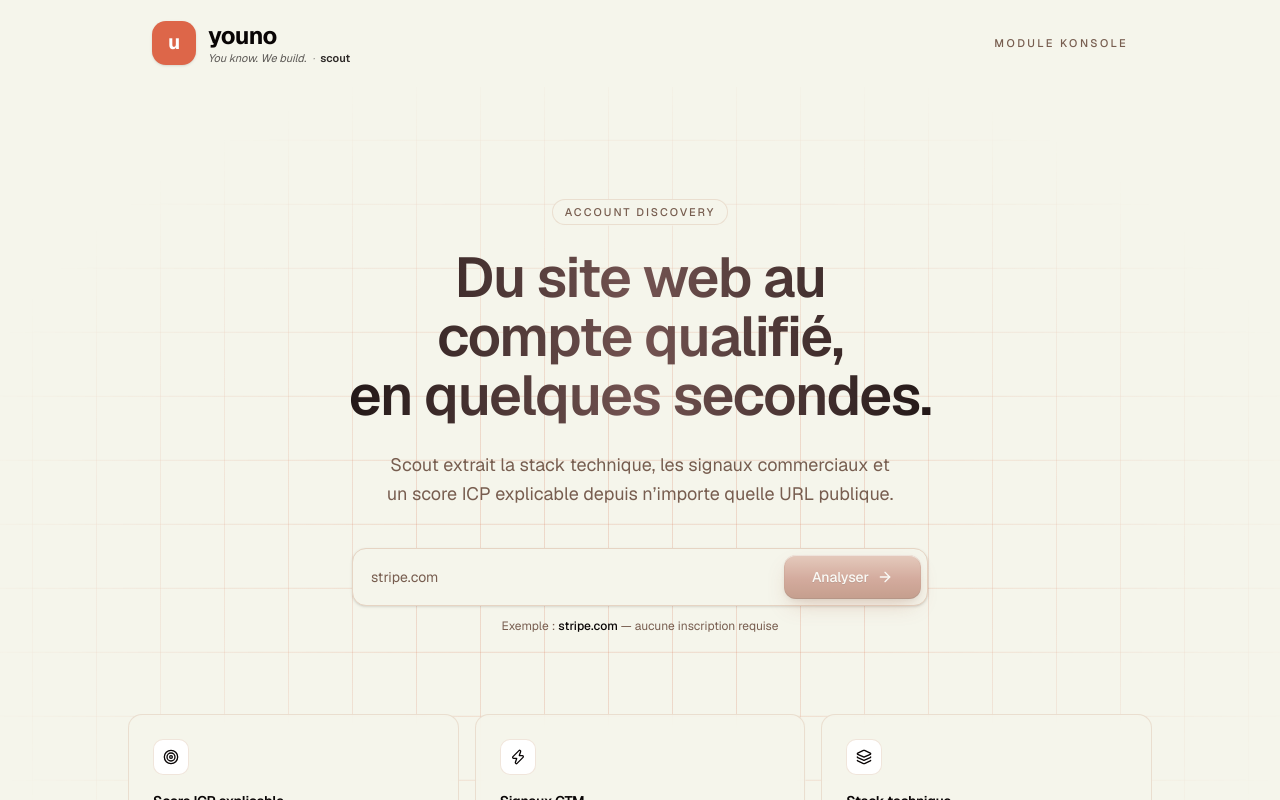
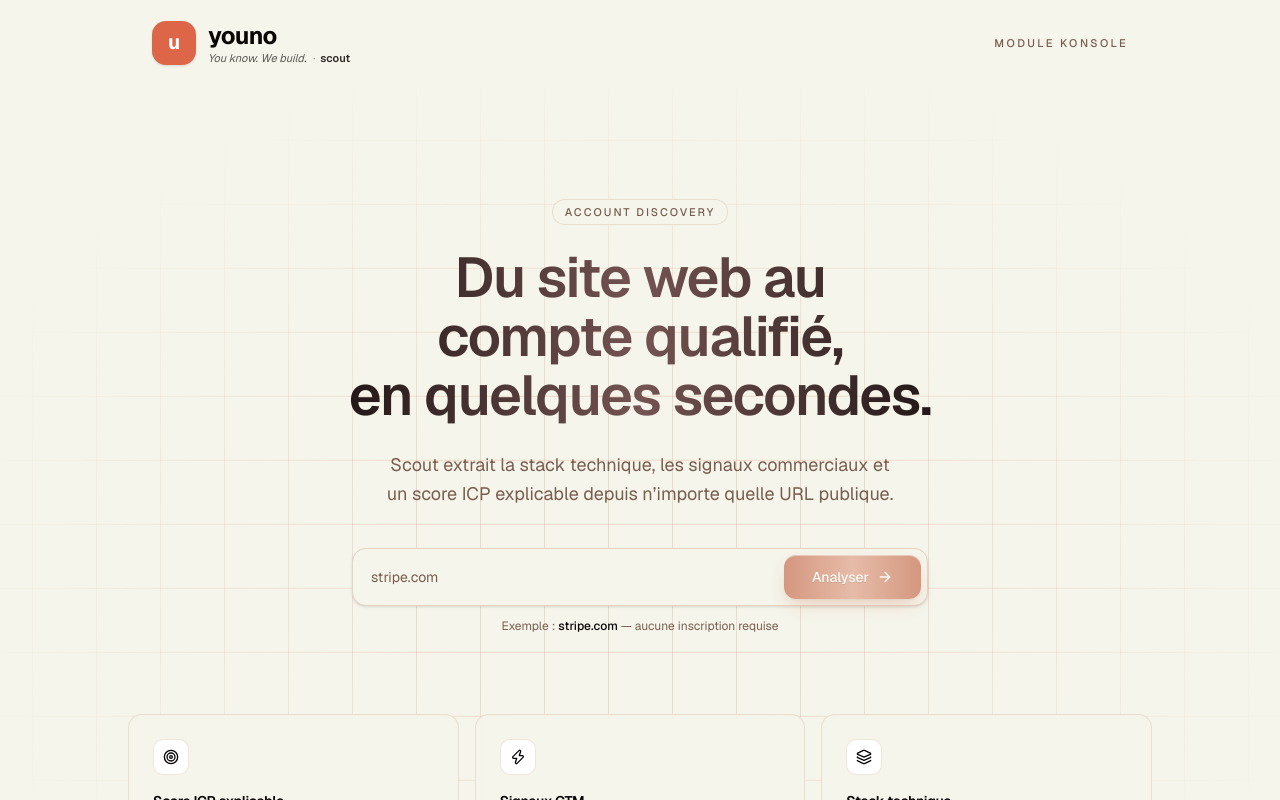
Before and after one commit to HamzaNADIFI07/Youno-Scout, a Next.js app: page / in a window 1280 px wide. Shown: the top 800 px of the page. Built offline with nearby package versions, Linux system fonts and the light colour scheme.

Commit message:
style: horizontal gradient on CTA and remove dark insets that muddied orange

```diff
--- a/src/components/analyze-form.tsx
+++ b/src/components/analyze-form.tsx
@@ -12,19 +12,15 @@ type Props = {
 };
 
 const BASE_SHADOW = [
-  "inset 0 1px 0 rgba(255,255,255,0.65)",
-  "inset 0 -1px 0 rgba(0,0,0,0.18)",
-  "inset 0 0 0 1px rgba(196,80,42,0.35)",
-  "0 10px 22px -6px rgba(208,92,53,0.55)",
-  "0 2px 4px rgba(0,0,0,0.1)",
+  "inset 0 1px 0 rgba(255,255,255,0.45)",
+  "0 8px 18px -4px rgba(206,86,47,0.45)",
+  "0 1px 2px rgba(0,0,0,0.06)",
 ].join(", ");
 
 const HOVER_SHADOW = [
-  "inset 0 1px 0 rgba(255,255,255,0.7)",
-  "inset 0 -1px 0 rgba(0,0,0,0.2)",
-  "inset 0 0 0 1px rgba(196,80,42,0.4)",
-  "0 14px 28px -6px rgba(208,92,53,0.6)",
-  "0 4px 8px rgba(0,0,0,0.12)",
+  "inset 0 1px 0 rgba(255,255,255,0.55)",
+  "0 12px 24px -4px rgba(206,86,47,0.55)",
+  "0 2px 4px rgba(0,0,0,0.08)",
 ].join(", ");
 
 export function AnalyzeForm({ value, onChange, onSubmit, isLoading }: Props) {
@@ -35,7 +31,7 @@ export function AnalyzeForm({ value, onChange, onSubmit, isLoading }: Props) {
 
   const buttonStyle: React.CSSProperties = {
     backgroundImage:
-      "linear-gradient(180deg, #f2a387 0%, #e0654a 55%, #c4502a 100%)",
+      "linear-gradient(90deg, #ce562f 0%, #e89476 50%, #ce562f 100%)",
     color: "#ffffff",
     borderRadius: "12px",
     border: "none",
@@ -48,13 +44,13 @@ export function AnalyzeForm({ value, onChange, onSubmit, isLoading }: Props) {
         ? "translateY(-1px)"
         : "translateY(0)",
     filter: isDisabled
-      ? "saturate(0.6)"
+      ? "saturate(0.85)"
       : isHovering && !isPressing
-        ? "brightness(1.06) saturate(1.08)"
+        ? "brightness(1.05) saturate(1.05)"
         : isPressing
           ? "brightness(0.96)"
           : "none",
-    opacity: isDisabled ? 0.55 : 1,
+    opacity: isDisabled ? 0.6 : 1,
     cursor: isDisabled ? "not-allowed" : "pointer",
     transition:
       "transform 100ms ease, box-shadow 200ms ease, filter 200ms ease",
```
